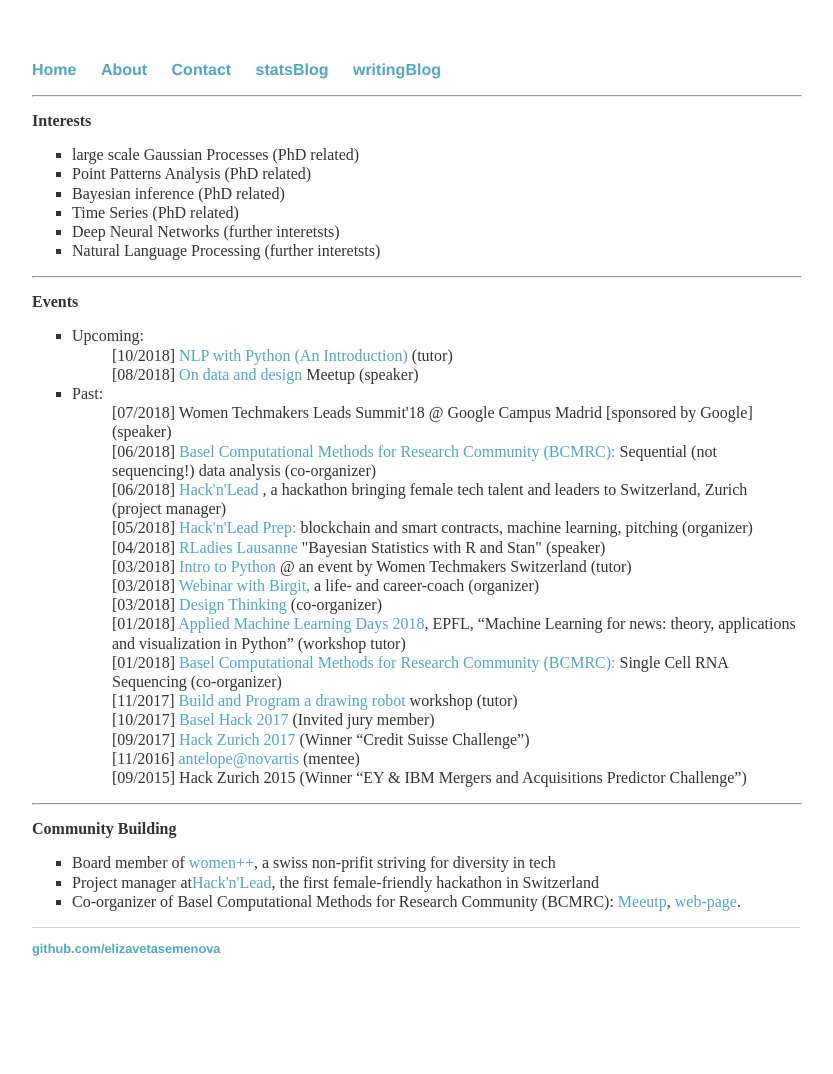
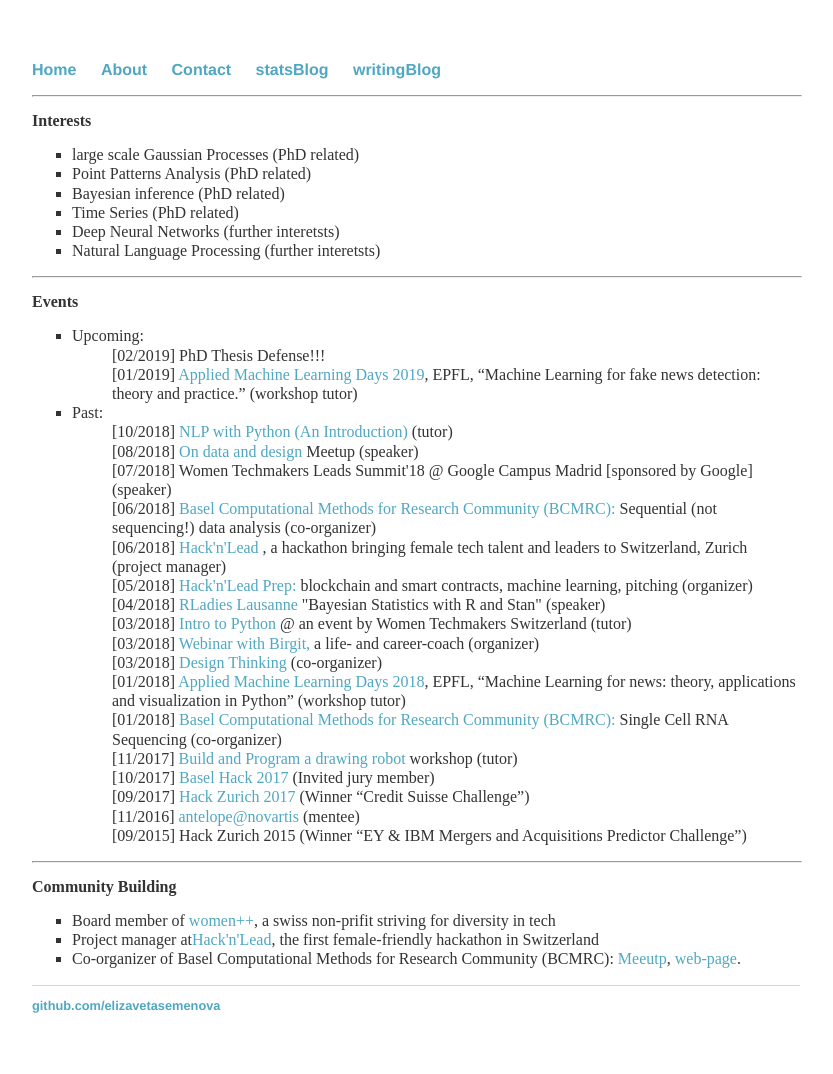
Before and after one commit to elizavetasemenova/elizavetasemenova.github.io, a Jekyll site: the page built from index.html, in a window 1280 px wide. Shown: the whole page, without its empty margins (224-1057 px from the left). Built offline with Jekyll 4.4.1, drawn with Linux system fonts in a browser that asks for light colours; before the commit the page ends 1016 px from its top, so only the background shows below that.

Commit message:
Update index.html

```diff
--- a/index.html
+++ b/index.html
@@ -26,17 +26,21 @@ title: Liza Semenova, statistician in progress
        <ul style="list-style-type:square">
        <li> Upcoming:
 	       <ul style="list-style-type:none">
+		   <li>[02/2019] PhD Thesis Defense!!!
+	           </li>
+                   <li>[01/2019] <a href="https://www.appliedmldays.org/">Applied Machine Learning Days 2019</a>, EPFL,
+			   “Machine Learning for fake news detection: theory and practice.” (workshop tutor)
+		   </li>
+	       </ul>
+
+       <li>Past:
+              <ul style="list-style-type:none">
 		    <li>[10/2018] <a href="https://www.meetup.com/NLP-Zurich/events/254827226/?comment_table_id=494891305&comment_table_name=event_comment">
 			    NLP with Python (An Introduction)</a> (tutor)
 		    </li>
 		    <li>[08/2018] <a href="https://www.meetup.com/On-data-and-design-Switzerland/events/251516472/">
 			          On data and design</a> Meetup (speaker)
 		    </li>
-
-	       </ul>
-
-       <li>Past:
-              <ul style="list-style-type:none">
 		    <li>[07/2018] Women Techmakers Leads Summit'18 @ Google Campus Madrid [sponsored by Google] (speaker)
 		    </li>
 
```
